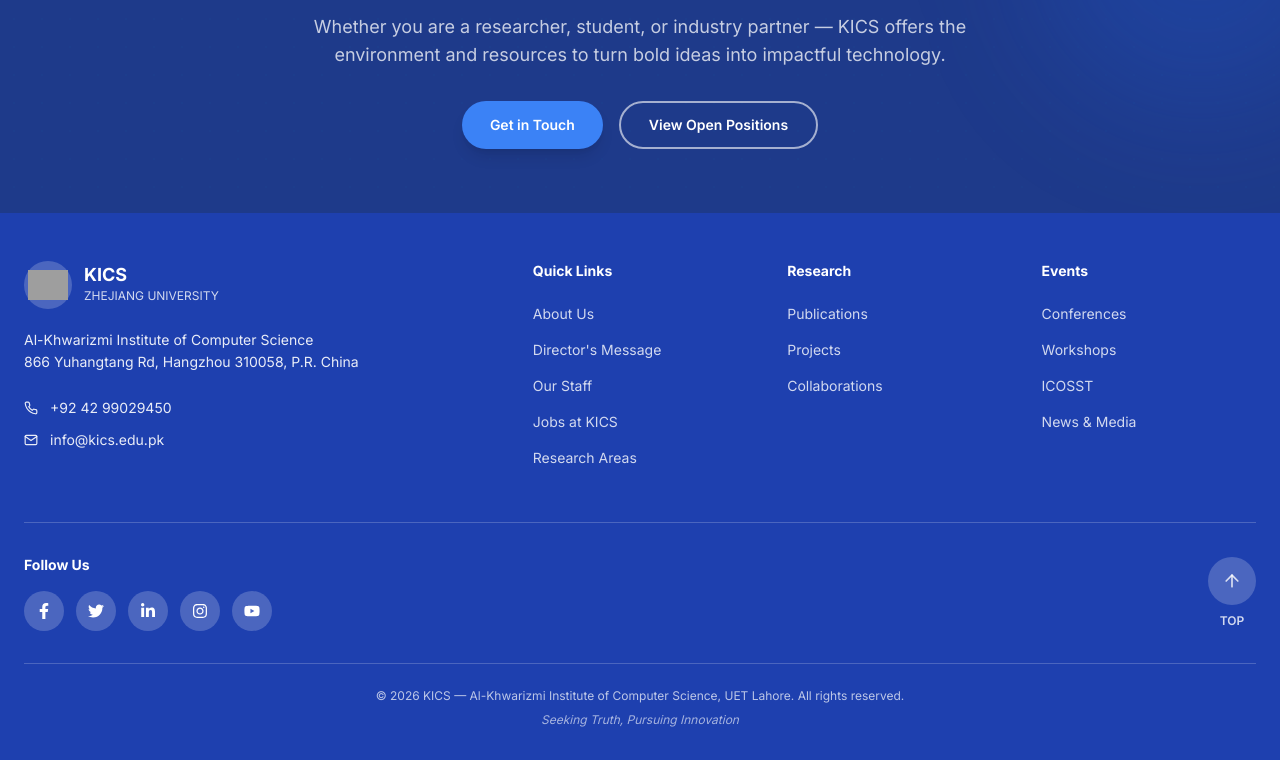
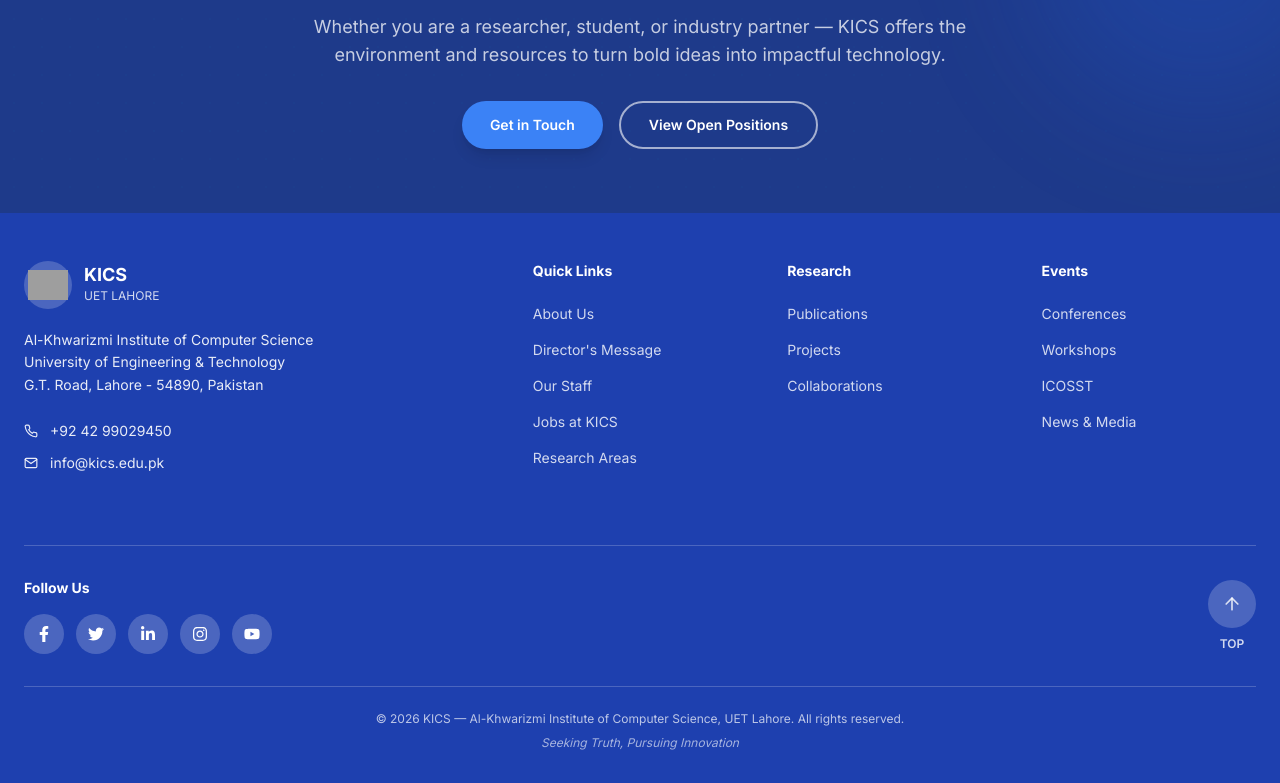
Before and after one commit to aqibawan2003/kics-frontend-modern, a React (Vite) app: page / in a window 1280 px wide. Shown: the part 5122-5905 px from the top of the page. Before the commit the page ends 5882 px from the top, so only its background shows below. Built offline with nearby package versions, Linux system fonts and the light colour scheme; grey boxes are pictures that could not be loaded.

Commit message:
Fix footer location - change from Zhejiang University to correct UET Lahore address
Co-Authored-By: Claude Sonnet 4.5 <noreply@anthropic.com>

```diff
--- a/src/components/Footer.jsx
+++ b/src/components/Footer.jsx
@@ -61,13 +61,14 @@ export default function Footer() {
                 <div>
                   <p className="font-bold text-lg leading-none uppercase">KICS</p>
                   <p className="text-white/80 text-xs mt-1 uppercase">
-                    Zhejiang University
+                    UET Lahore
                   </p>
                 </div>
               </Link>
               <p className="text-white/90 text-sm leading-relaxed mb-6 max-w-sm">
                 Al-Khwarizmi Institute of Computer Science<br />
-                866 Yuhangtang Rd, Hangzhou 310058, P.R. China
+                University of Engineering & Technology<br />
+                G.T. Road, Lahore - 54890, Pakistan
               </p>
               <div className="space-y-3 mb-6">
                 <a
```
